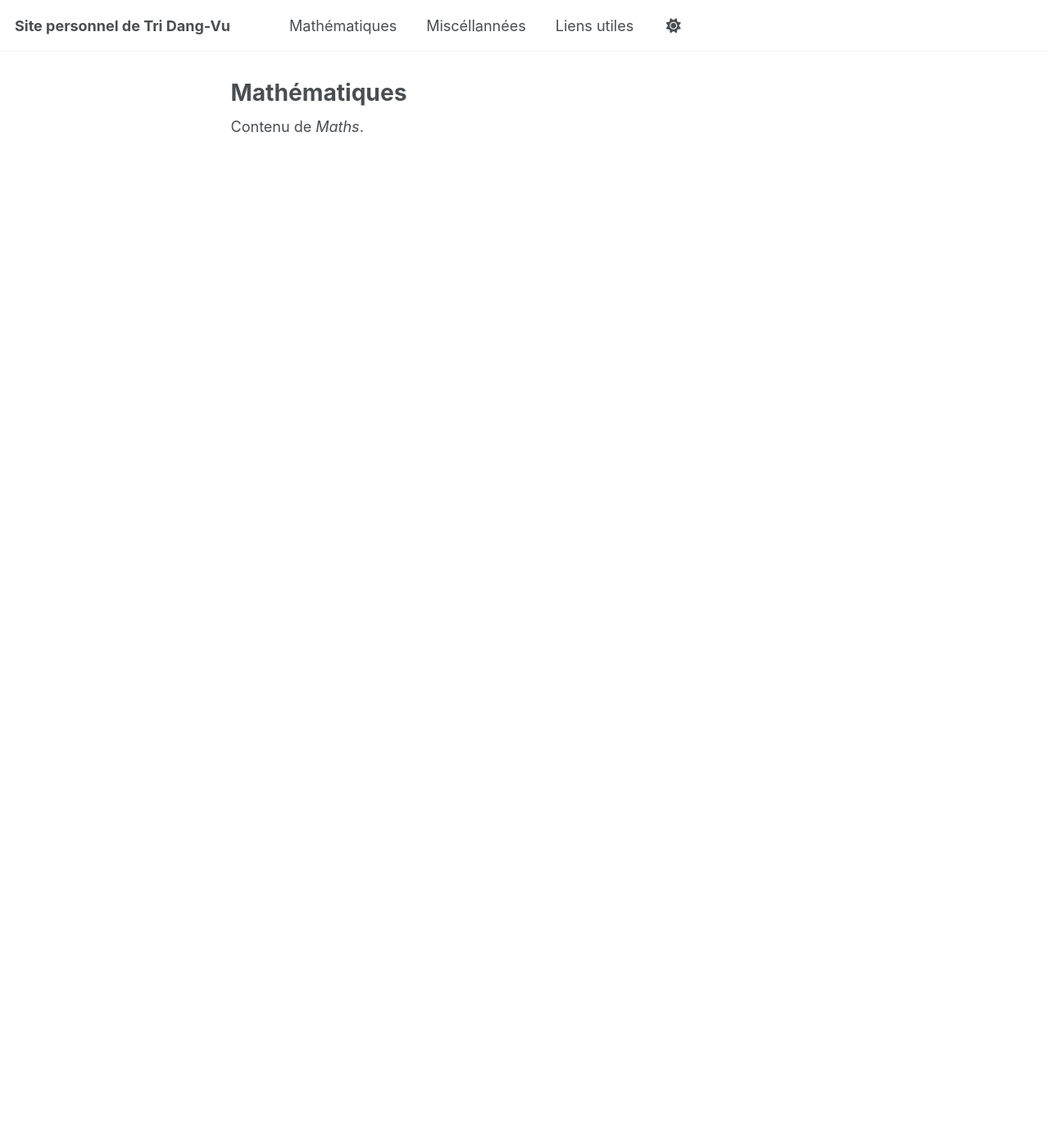
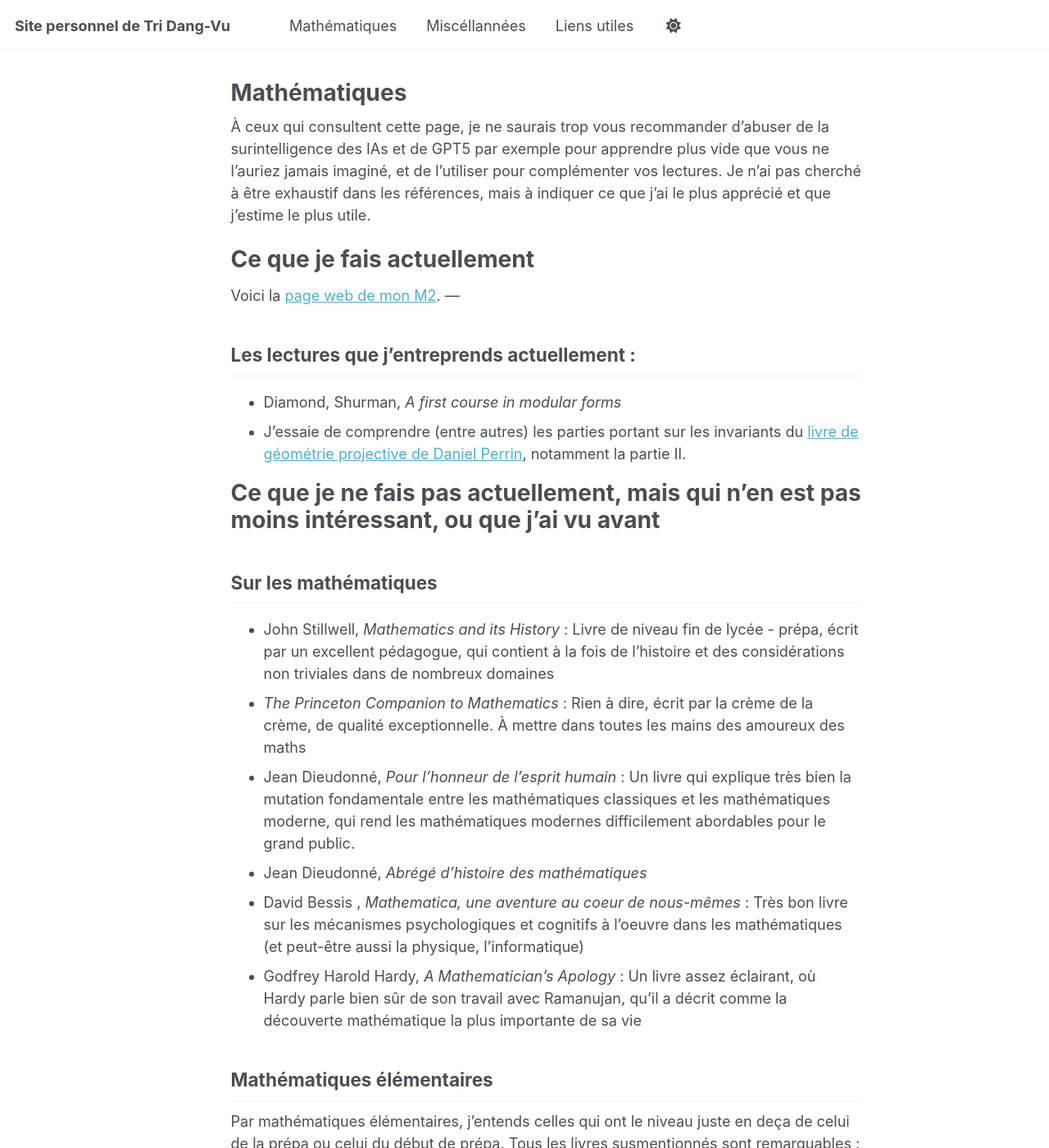
Before and after one commit to tridangvu/tridangvu.github.io, a Jekyll site: the page built from _pages/maths.md, in a window 1280 px wide and 1400 px high. Shown: the whole window at 82% size. Built offline with Jekyll 4.4.1, drawn with Linux system fonts in a browser that asks for light colours; a script that is not in the unit is left out; some of the changed text lies outside the part shown.

Commit message:
Update maths.md

```diff
--- a/_pages/maths.md
+++ b/_pages/maths.md
@@ -7,4 +7,63 @@ sidebar: null
 classes: wide
 ---
 
-Contenu de *Maths*.
+À ceux qui consultent cette page, je ne saurais trop vous recommander d'abuser de la surintelligence des IAs et de GPT5 par exemple pour apprendre plus vide que vous ne l'auriez jamais imaginé, et de l'utiliser pour complémenter vos lectures. Je n'ai pas cherché à être exhaustif dans les références, mais à indiquer ce que j'ai le plus apprécié et que j'estime le plus utile.
+
+# Ce que je fais actuellement
+Voici la [page web de mon M2](https://master-math-fonda.imj-prg.fr/2025-26/cours.html).
+---
+## Les lectures que j'entreprends actuellement :
+- Diamond, Shurman, *A first course in modular forms*
+- J'essaie de comprendre (entre autres) les parties portant sur les invariants du [livre de géométrie projective de Daniel Perrin](https://www.imo.universite-paris-saclay.fr/~daniel.perrin/Livre_de_geometrie_projective.html), notamment la partie II.
+
+
+# Ce que je ne fais pas actuellement, mais qui n'en est pas moins intéressant, ou que j'ai vu avant
+
+## Sur les mathématiques
+- John Stillwell,  *Mathematics and its History* : Livre de niveau fin de lycée - prépa, écrit par un excellent pédagogue, qui contient à la fois de l'histoire et des considérations non triviales dans de nombreux domaines
+- *The Princeton Companion to Mathematics* : Rien à dire, écrit par la crème de la crème, de qualité exceptionnelle. À mettre dans toutes les mains des amoureux des maths
+- Jean Dieudonné, *Pour l'honneur de l'esprit humain* : Un livre qui explique très bien la mutation fondamentale entre les mathématiques classiques et les mathématiques moderne, qui rend les mathématiques modernes difficilement abordables pour le grand public.
+-  Jean Dieudonné, *Abrégé d'histoire des mathématiques*
+-  David Bessis , *Mathematica, une aventure au coeur de nous-mêmes* : Très bon livre sur les mécanismes psychologiques et cognitifs à l'oeuvre dans les mathématiques (et peut-être aussi la physique, l'informatique)
+- Godfrey Harold Hardy, *A Mathematician's Apology* : Un livre assez éclairant, où Hardy parle bien sûr de son travail avec Ramanujan, qu'il a décrit comme la découverte mathématique la plus importante de sa vie
+
+
+## Mathématiques élémentaires
+Par mathématiques élémentaires, j'entends celles qui ont le niveau juste en deça de celui de la prépa ou celui du début de prépa. Tous les livres susmentionnés sont remarquables :
+- Les livres de John Stillwell
+- Daniel Perrin, *Mathématiques d'école*
+- Courrant, Robins, *What is Mathematics ?*
+- Félix Klein, *Elementary mathematics from an advanced standpoint*
+- Hairer, Wanner, *Analysis by its history*
+- De façon générale, l'[AMS](https://www.ams.org/home/page) produit énormément d'ouvrages de très haute qualité de ce niveau
+
+
+## Géométrie classique
+Pour ceux qui s'intéressent aux questions axiomatiques et aux fondements de la géométrie :
+- Robin Hartshorne, *Geometry, Euclid and Beyond* : Mon livre préféré lorsque j'étais adolescent. Une pure merveille, et pas de n'importe qui.
+- Edwin E. Moise, *Elementary Geometry from an Advanced Standpoint*: fait ce que fait Hartshorne dans la première moitié de son livre avec plus d'attention sur les détails, tout aussi impeccable du point de vue de la rigueur.
+- Emil Artin, *Geometric Algebra*
+Pour ceux qui veulent de la géométrique classique mais non triviale :
+- Manuel de Terminale de Lebossé Hémery : excellent ouvrage scolaire, le niveau est juste impressionnant
+- Yaglom, *Transformation Geometry I-IV* : très bons livres aussi
+Pour la géométrie projective, je recommanderais les livres de Sidler ou Samuel. Sinon il y a le pavé de Daniel Perrin susmentionné.
+- Marcel Berger, *Géométrie*
+
+## Mathématiques un peu moins élémentaires
+### Ce que j'ai lu
+- Jean-Pierre Tignol, *Galois Theory of algebraic equations* : Un excellent livre sur l'histoire de la théorie de Galois.
+- David Cox, *Galois Theory* : Le **meilleur** textbook sur la théorie de Galois **sans aucune contestation possible**. C'est le seul qui vous emmène de Cardan jusqu'à la division de la lemniscate
+- Micho Kuga, *Galois's Dreams* : Iniation à la théorie de Galois différentielle
+- David Cox, *Ideals, Varieties and Algorithsm* : excellente initiation à l'algèbre commutative
+- Tristan Needham, *Visual Complex Analysis*, *Visual differential geometry*
+- Vladimir Arnold, *Mathematical foundations of classical mechanics* : un classique d'un géant du XXème siècle
+- Doubrovine, Novikov, Fomenko, *Géométrie Contemporaine, méthodes et applications*
+- Ian Stewart, *Algebraic Number Theory and Fermat's Last Theorem*
+- Weil, *Number Theory: An Approach Through History from Hammurapi to Legendre*
+- Ireland, Rosen, *A Classical Introduction to Modern Number Theory*
+- Stein, Shakarchi, *Princeton Lectures in Analysis*
+
+
+### Ce que j'aimerais lire un jour
+- Une présentation assez accessible et lisible de *Lectures on the ikosahedron and the solution of equation of the fifth degree* de Klein
+- Hartshorne (le Hartshorne numéro 2 pour moi), EGA et compagnie
```
